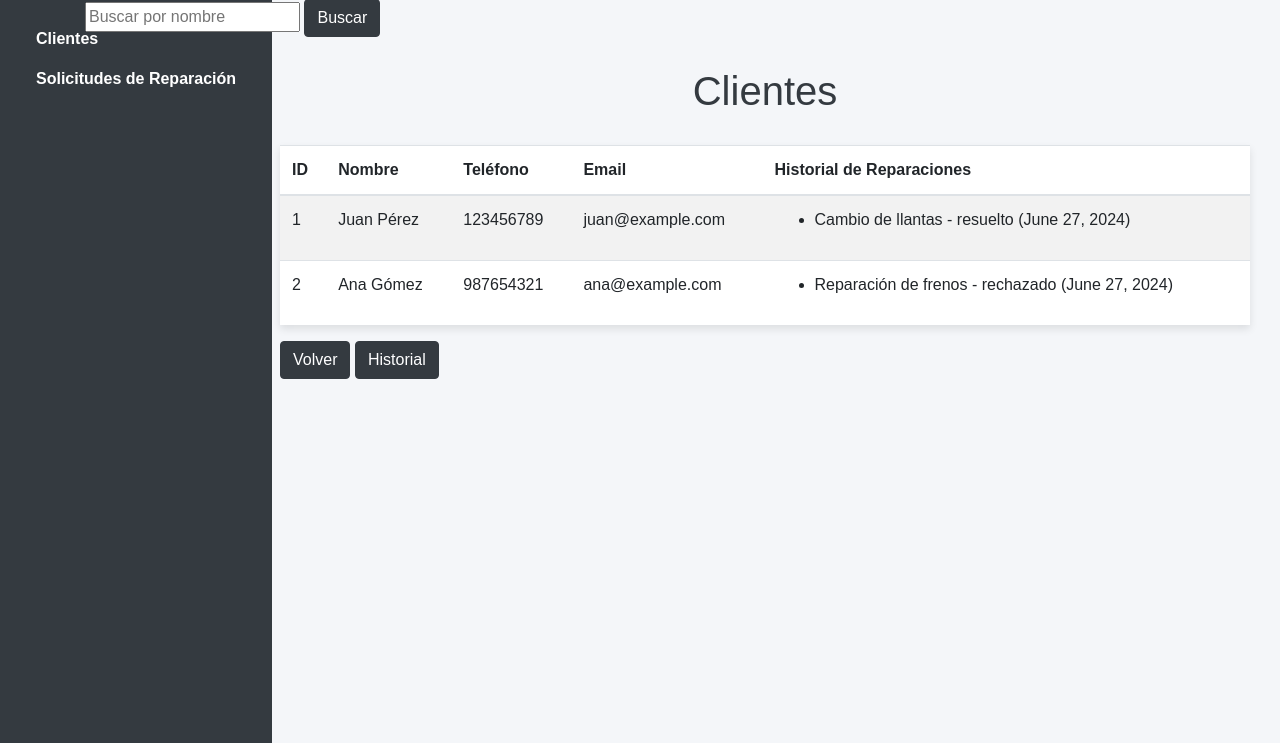
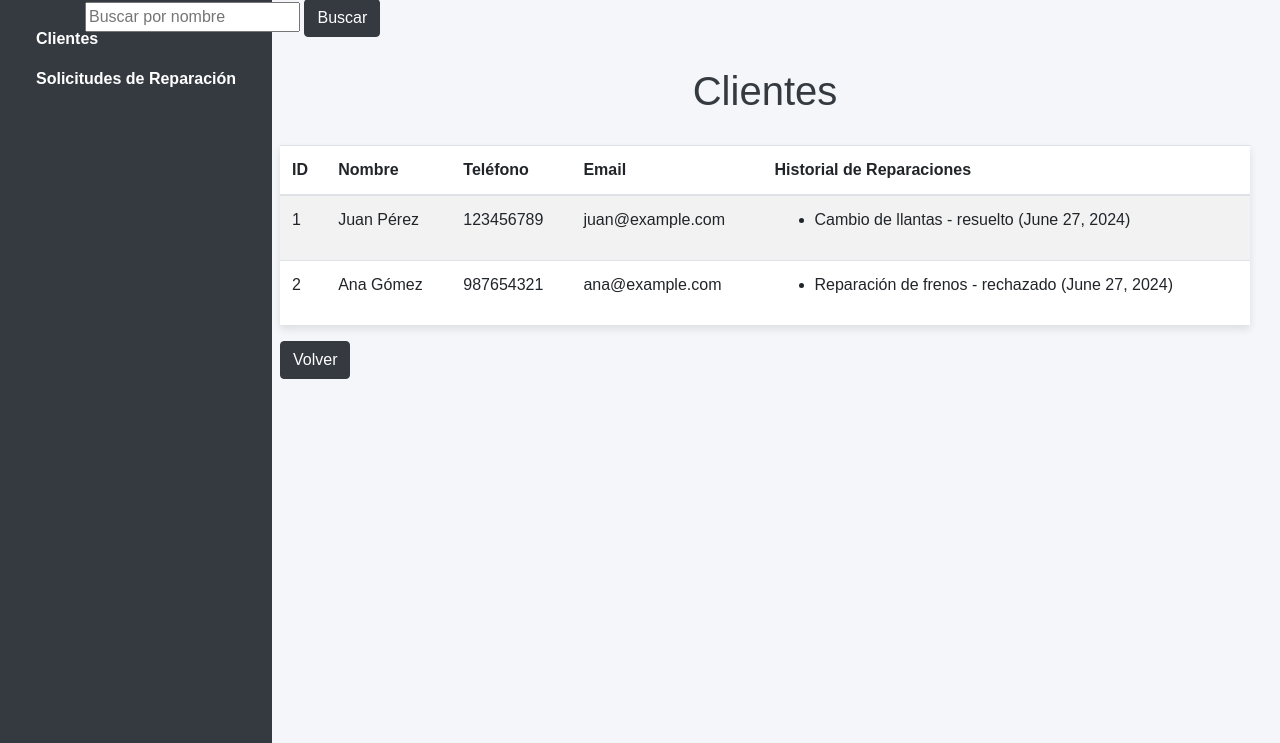
Before and after one commit to CvmiloM/master-bikes-, a Django app: page /clientes/ in a window 1280 px wide. Shown: the part 57-800 px from the top of the page. Run offline with Django 5.2, Linux system fonts and the light colour scheme; data comes from the database, SQL or seed files in the repository; some libraries are stand-ins or nearby versions.

Commit message:
Update clientes.html

```diff
--- a/mainapp/templates/clientes.html
+++ b/mainapp/templates/clientes.html
@@ -116,8 +116,6 @@
             </tbody>
         </table>
         <a class="btn btn-primary" href="{% url 'index' %}">Volver</a>
-
-        <a class="btn btn-primary" href="{% url 'historial' %}">Historial</a>
     </div>
 </body>
 </html>
```
